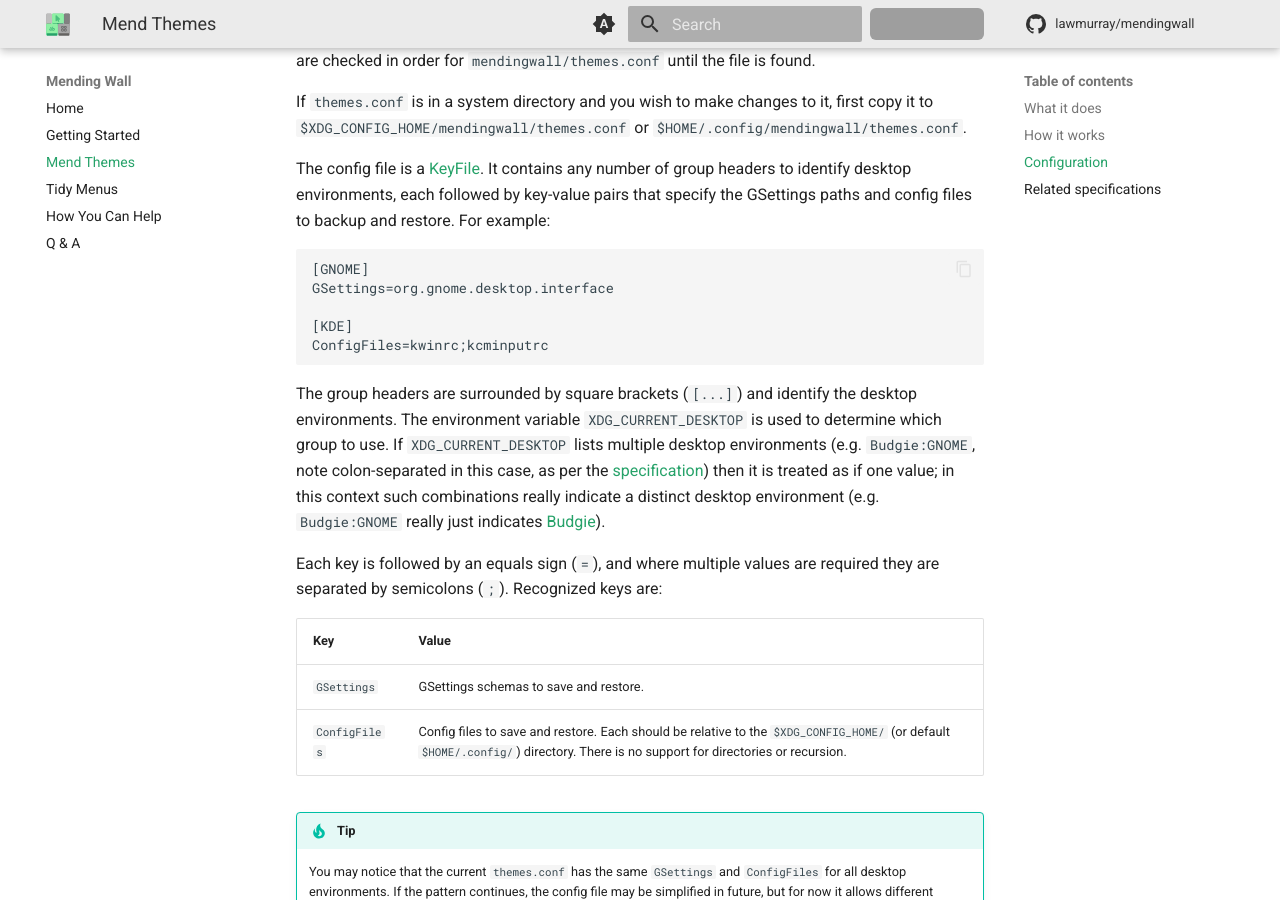
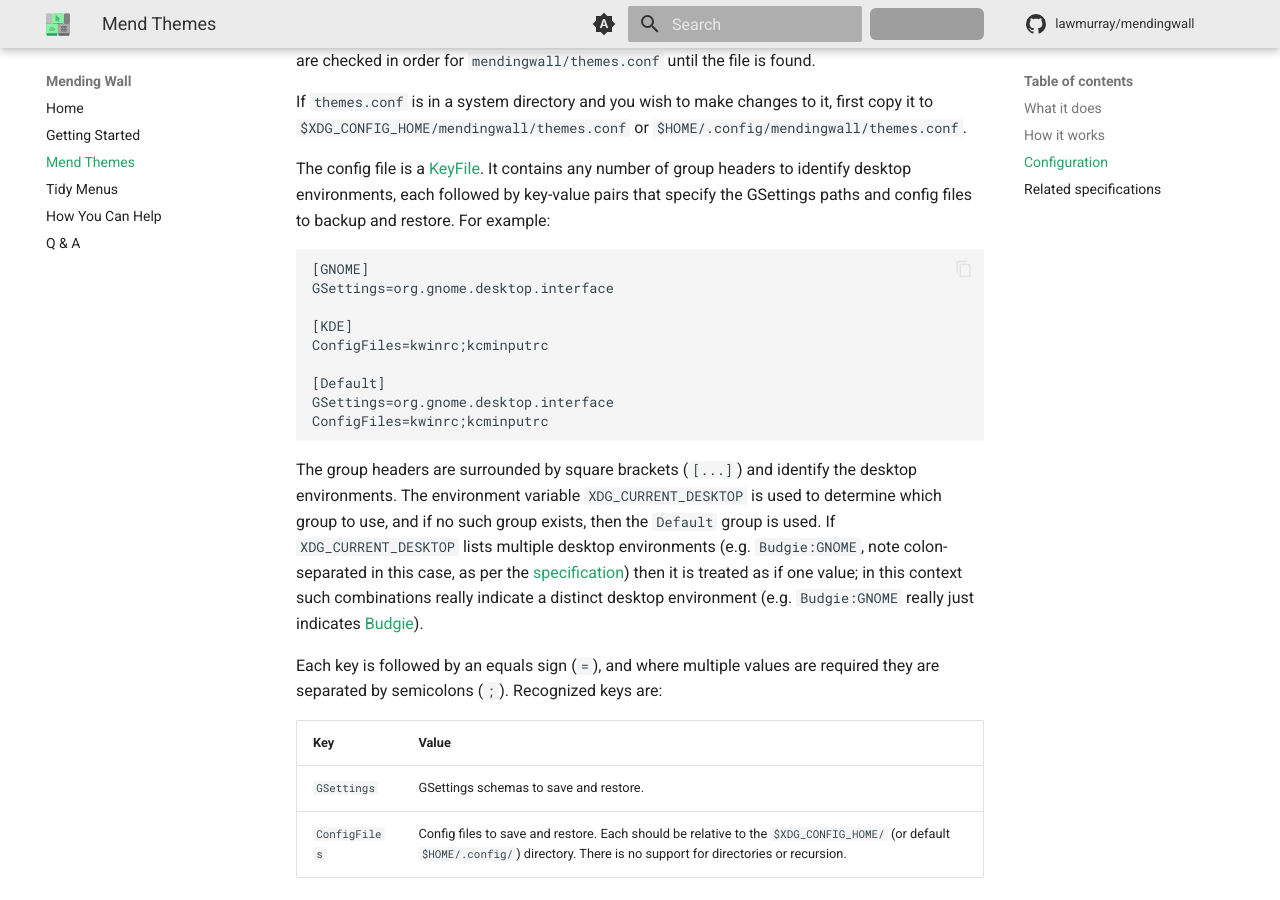
Before and after one commit to lawmurray/mendingwall, an MkDocs documentation site: the page built from docs/mend-themes.md, in a window 1280 px wide and 900 px high, scrolled down 3168 px. Built offline with MkDocs 1.6.1 and Material for MkDocs 9.7.7, drawn with Linux system fonts in a browser that asks for light colours; comment, search, counter and statistics services are not loaded; grey boxes are pictures that could not be loaded.

Commit message:
Added information on new Default group in themes.conf file.

````diff
--- a/docs/mend-themes.md
+++ b/docs/mend-themes.md
@@ -61,9 +61,13 @@ GSettings=org.gnome.desktop.interface
 
 [KDE]
 ConfigFiles=kwinrc;kcminputrc
+
+[Default]
+GSettings=org.gnome.desktop.interface
+ConfigFiles=kwinrc;kcminputrc
 ```
 
-The group headers are surrounded by square brackets (`[...]`) and identify the desktop environments. The environment variable `XDG_CURRENT_DESKTOP` is used to determine which group to use. If `XDG_CURRENT_DESKTOP` lists multiple desktop environments (e.g. `Budgie:GNOME`, note colon-separated in this case, as per the [specification](https://specifications.freedesktop.org/desktop-entry-spec/latest/)) then it is treated as if one value; in this context such combinations really indicate a distinct desktop environment (e.g. `Budgie:GNOME` really just indicates [Budgie](https://buddiesofbudgie.org/)).
+The group headers are surrounded by square brackets (`[...]`) and identify the desktop environments. The environment variable `XDG_CURRENT_DESKTOP` is used to determine which group to use, and if no such group exists, then the `Default` group is used. If `XDG_CURRENT_DESKTOP` lists multiple desktop environments (e.g. `Budgie:GNOME`, note colon-separated in this case, as per the [specification](https://specifications.freedesktop.org/desktop-entry-spec/latest/)) then it is treated as if one value; in this context such combinations really indicate a distinct desktop environment (e.g. `Budgie:GNOME` really just indicates [Budgie](https://buddiesofbudgie.org/)).
 
 Each key is followed by an equals sign (`=`), and where multiple values are required they are separated by semicolons (`;`). Recognized keys are:
 
````
